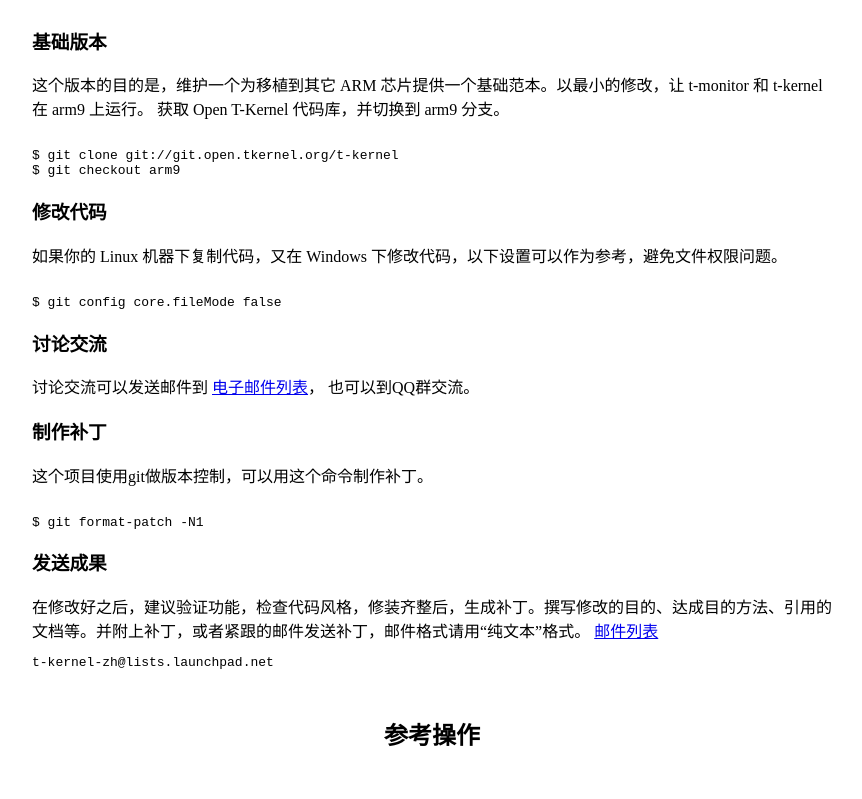
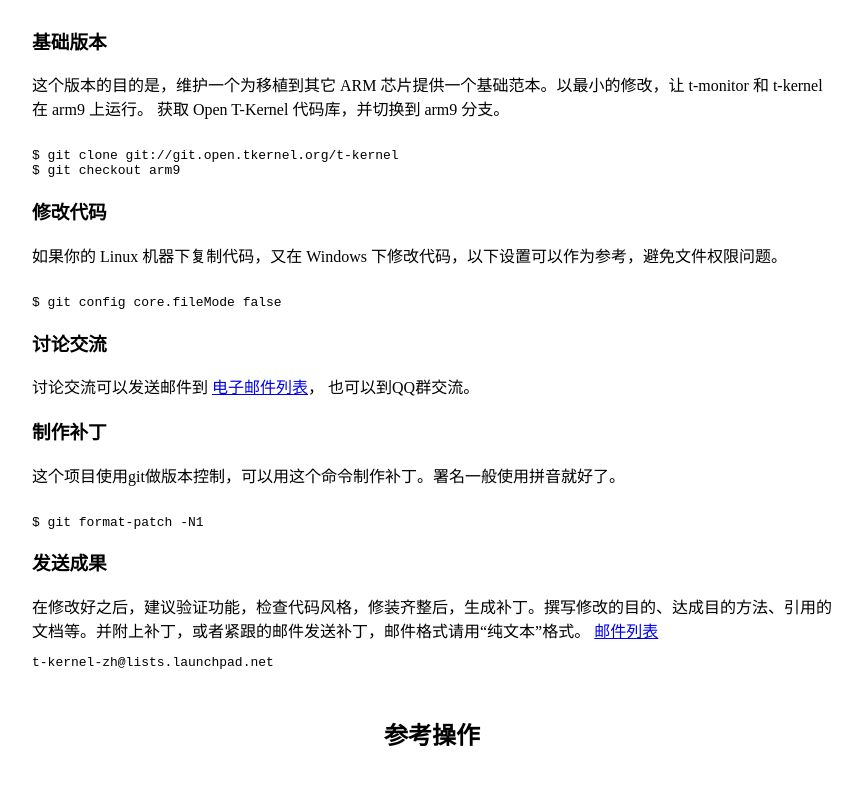
Before and after one commit to t-kernel/t-kernel.org, a plain HTML site: page dev.html in a window 1280 px wide. Shown: the top 799 px of the page, without its empty margins (208-1070 px from the left). Drawn offline with Linux system fonts and the light colour scheme.

Commit message:
署名。

```diff
--- a/dev.html
+++ b/dev.html
@@ -40,7 +40,7 @@
 也可以到QQ群交流。
 
 <h3>制作补丁</h3>
-这个项目使用git做版本控制，可以用这个命令制作补丁。
+这个项目使用git做版本控制，可以用这个命令制作补丁。署名一般使用拼音就好了。
 <pre><code>
 $ git format-patch -N1
 </code></pre>
```
